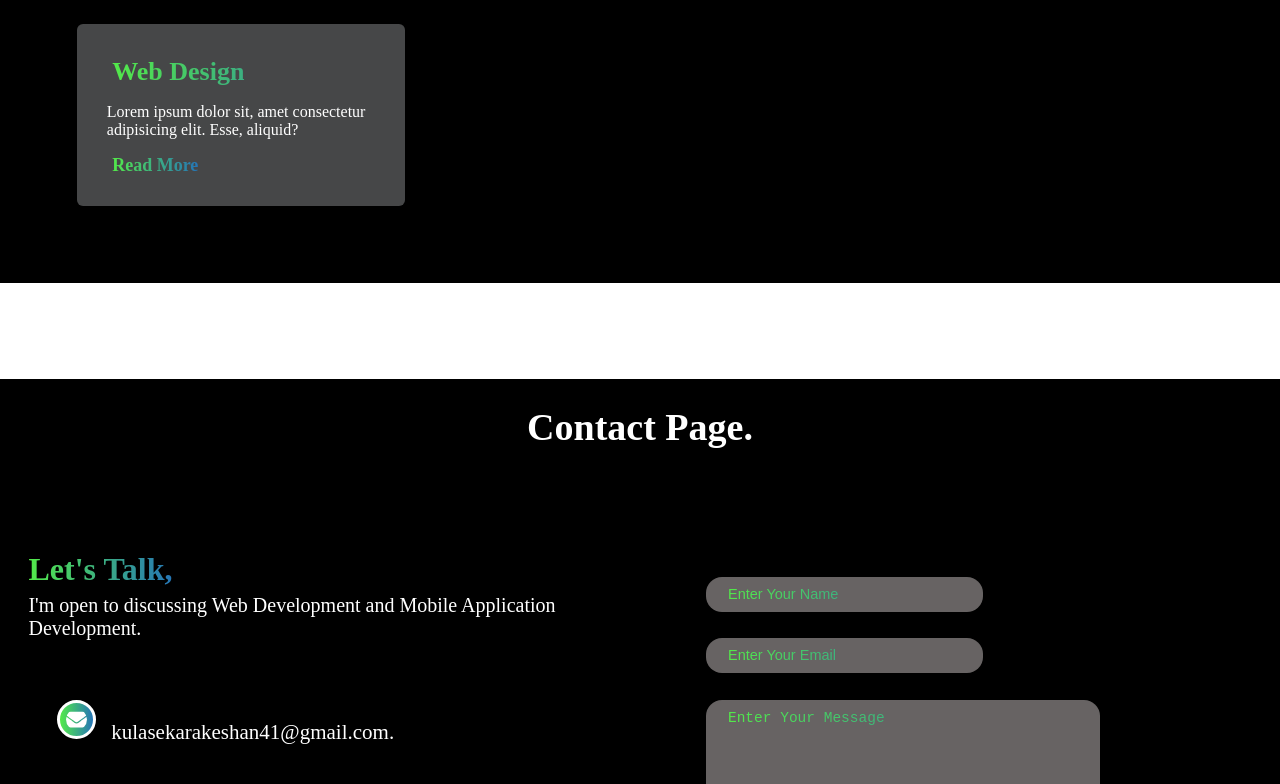
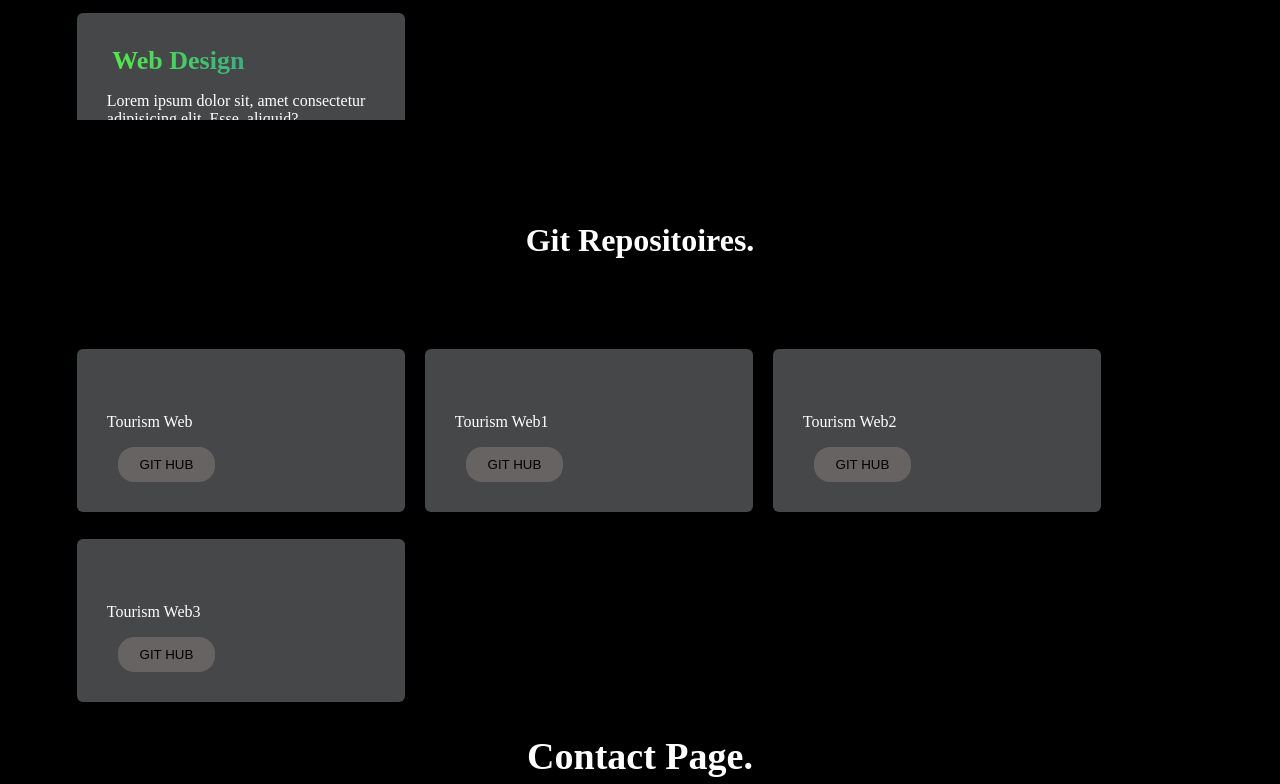
Before and after one commit to KeshaCodeolima/MY-Portfolio, a React (Create React App) app in the folder my-portfolio/: page / in a window 1280 px wide. Shown: the part 1424-2208 px from the top of the page. Built offline with nearby package versions, Linux system fonts and the light colour scheme.

Commit message:
Add some CSS to boxs in git page and change the margin top of the contact page

```diff
--- a/my-portfolio/src/Componets/ContactPage.css
+++ b/my-portfolio/src/Componets/ContactPage.css
@@ -2,7 +2,7 @@
     position: absolute;
     width: 100%;
     left: 0;
-    margin-top: 125%;
+    margin-top: 166%;
     background-color: black;
 }
 .contactmain h1{
--- a/my-portfolio/src/Componets/GitPage.css
+++ b/my-portfolio/src/Componets/GitPage.css
@@ -0,0 +1,36 @@
+.maingit{
+    margin-top: 120%;
+    background-color: black;
+    position: absolute;
+    left: 0;
+    width: 100%;
+}
+.gitmain{
+    display: flex;
+    justify-content: center;
+    align-items: center;
+}
+.gitmain h3{
+    margin-top: 8%;
+    color:white;
+    font-size: 32px;
+    font-weight: 800;
+}
+.gitbox1{
+    margin-top: 4%;
+    display:grid;
+    grid-template-columns: repeat(3,1fr);
+    grid-gap: 20px;
+    width: 80%;
+    margin-left: 6%;
+    max-width: 1400px;
+    margin-bottom: 6%;
+}
+.gitbox{
+    color: white;
+    background-color: #464748;
+    border-radius: 6px;
+    margin-top: 2%;
+    padding:30px;
+    transition: 2s;
+}
--- a/my-portfolio/src/Componets/GitPage.jsx
+++ b/my-portfolio/src/Componets/GitPage.jsx
@@ -7,9 +7,26 @@ function GitPage() {
             <div className="maingit">
                 <div className="gitmain">
                     <h3>Git Repositoires.</h3>
+                </div>
+                <div className="gitbox1">
                     <div className="gitbox">
                         <img src="" alt="" />
                         <p>Tourism Web</p>
+                        <button>GIT HUB</button>
+                    </div>
+                    <div className="gitbox">
+                        <img src="" alt="" />
+                        <p>Tourism Web1</p>
+                        <button>GIT HUB</button>
+                    </div>
+                    <div className="gitbox">
+                        <img src="" alt="" />
+                        <p>Tourism Web2</p>
+                        <button>GIT HUB</button>
+                    </div>
+                    <div className="gitbox">
+                        <img src="" alt="" />
+                        <p>Tourism Web3</p>
                         <button>GIT HUB</button>
                     </div>
                 </div>
```
